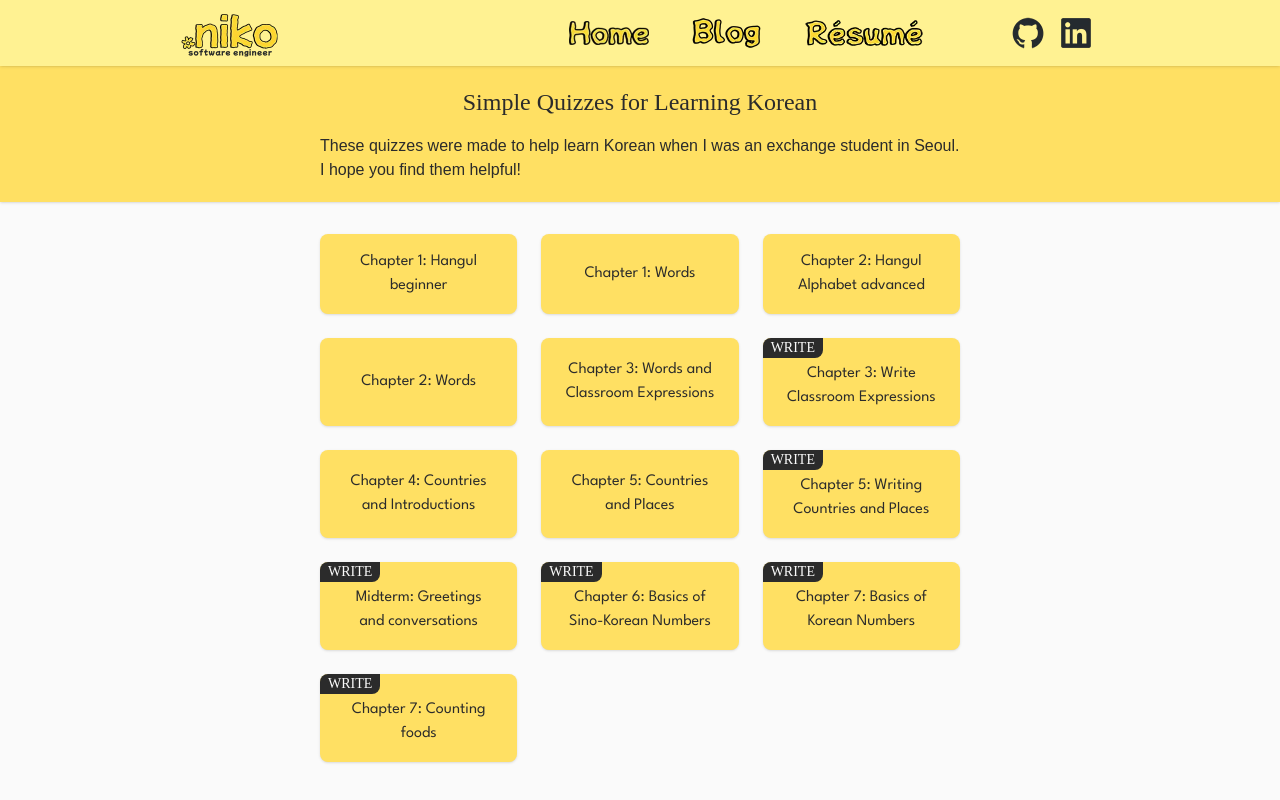
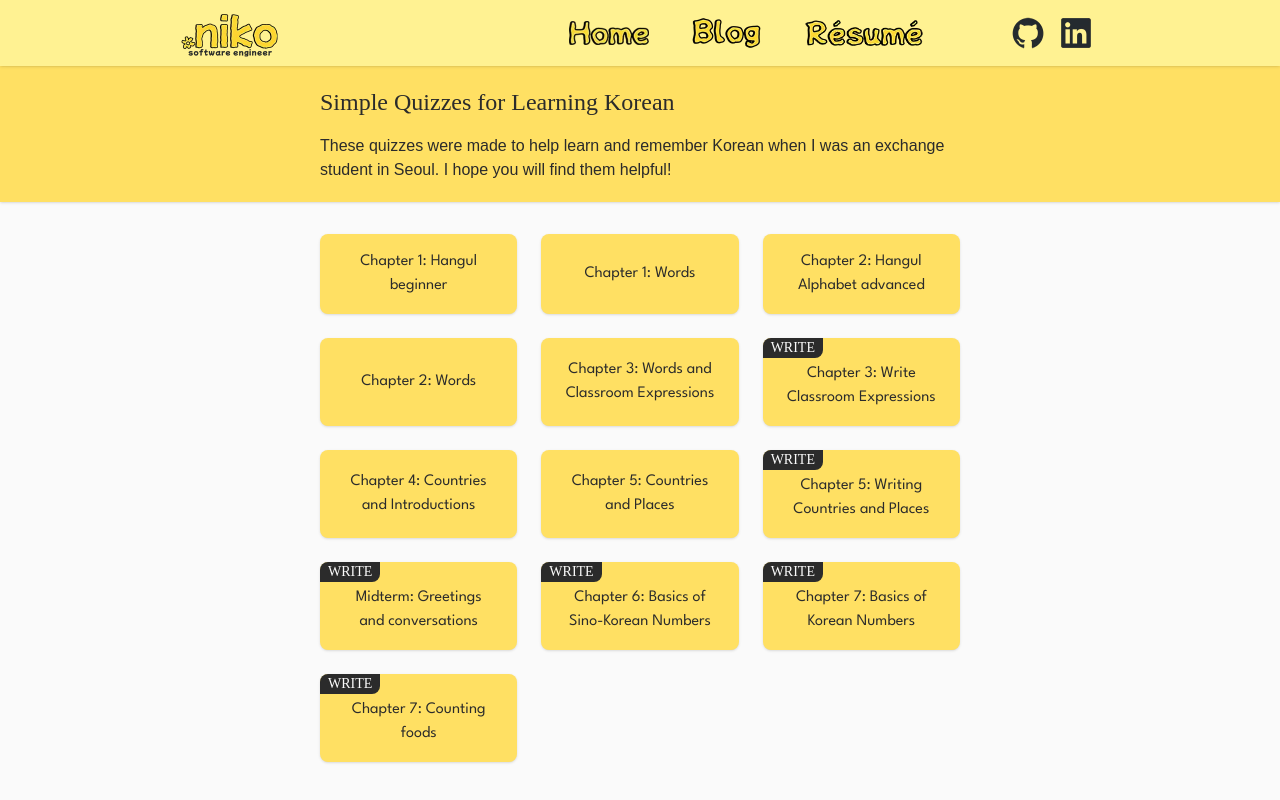
Before and after one commit to mehiis/portfolio-website, a React (Vite) app: page /korea in a window 1280 px wide. Shown: the top 800 px of the page. Built offline with nearby package versions, Linux system fonts and the light colour scheme; a web font is replaced by a local one.

Commit message:
fix quiz cenetering issue

```diff
--- a/src/views/Korea.tsx
+++ b/src/views/Korea.tsx
@@ -11,9 +11,9 @@ const Korea = () => {
     </Helmet>
 
     <div className='items-start flex flex-col min-h-screen'>
-      <div className='flex flex-col gap-4 bg-(--secondary-color) w-full py-5 shadow-sm items-center px-5 md:px-30 xl:px-80'>
+      <div className='flex flex-col gap-4 bg-(--secondary-color) w-full py-5 shadow-sm px-5 md:px-30 xl:px-80'>
         <h1 className='font-[LeagueSpartanBold] text-2xl'>Simple Quizzes for Learning Korean</h1>
-        <p>These quizzes were made to help learn Korean when I was an exchange student in Seoul. I hope you find them helpful!</p>
+        <p>These quizzes were made to help learn and remember Korean when I was an exchange student in Seoul. I hope you will find them helpful!</p>
       </div>
     <div className='grid grid-cols-1 md:grid-cols-2 lg:grid-cols-3 gap-6 w-full mt-8 px-10 xl:px-80'>
         {Quiz.map((chapter, index) => (
--- a/src/views/korea/Chapter.tsx
+++ b/src/views/korea/Chapter.tsx
@@ -71,7 +71,7 @@ const Chapter = () => {
       <title>Niko Mehiläinen - Korean Quiz</title>
       <meta name="description" content="Learn Korean & Hangul with interactive quizzes online." />
     </Helmet>
-    <div className='max-w-360 flex flex-col justify-center items-center p-5 min-h-screen md:px-30 xl:px-80'>
+    <div className='max-w-360 flex flex-col justify-center items-center p-5 min-h-screen mx-auto'>
       <h1 className='text-2xl font-bold my-3 font-[LeagueSpartanBold] text-center'>
         {(Quiz)[parseInt(id!) - 1]?.[0]?.name || `Chapter ${id}`}
       </h1>
--- a/src/views/korea/Write.tsx
+++ b/src/views/korea/Write.tsx
@@ -81,7 +81,7 @@ const Write = () => {
           <meta name="description" content="Learn Korean & Hangul with interactive quizzes online." />
         </Helmet>
 
-    <div className='max-w-360 flex flex-col justify-center items-center p-5 min-h-screen md:px-30 xl:px-80 '>
+    <div className='max-w-360 flex flex-col justify-center items-center p-5 min-h-screen mx-auto'>
       <h1 className='text-2xl font-bold my-3 font-[LeagueSpartanBold] text-center'>
         {(Quiz)[parseInt(id!) - 1]?.[0]?.name || `Chapter ${id}`}
       </h1>
```
